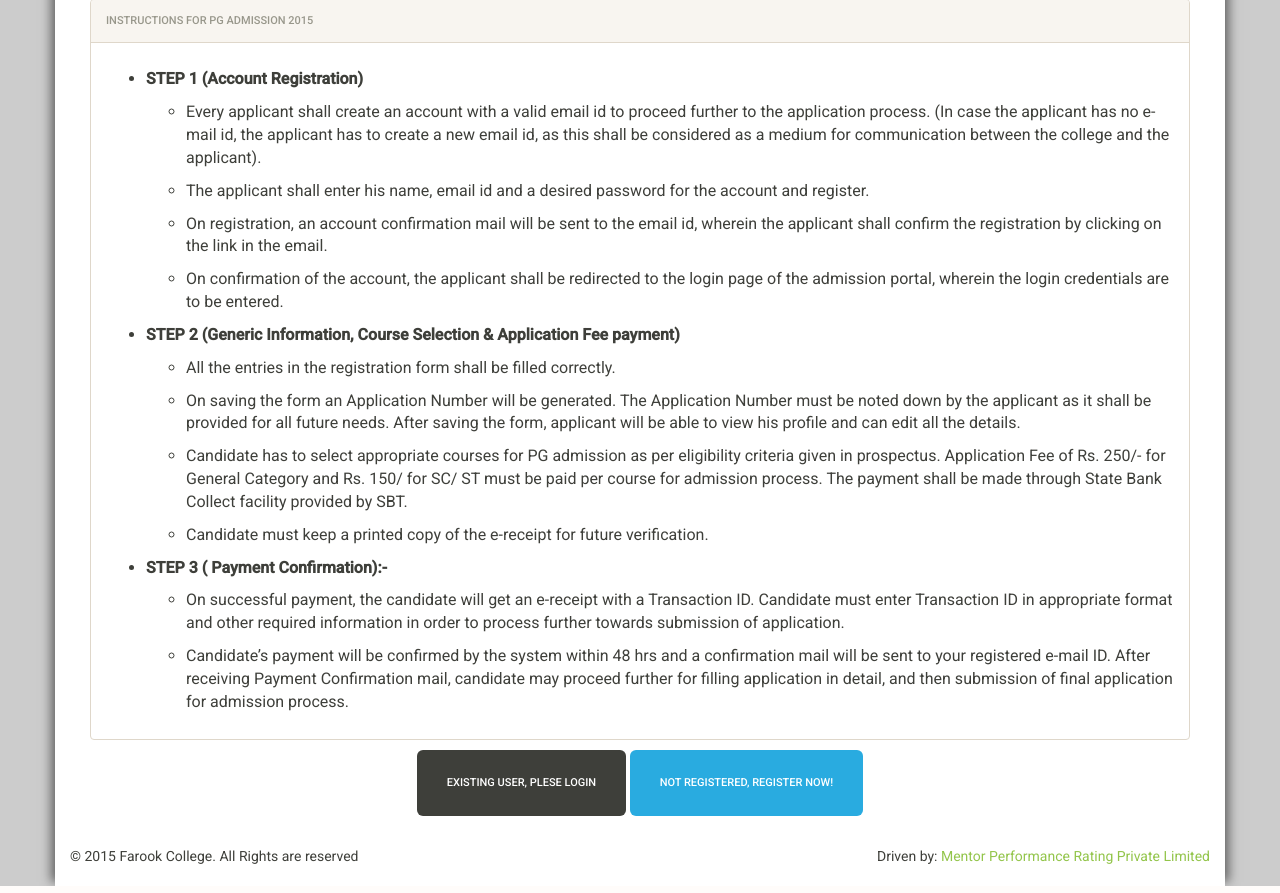
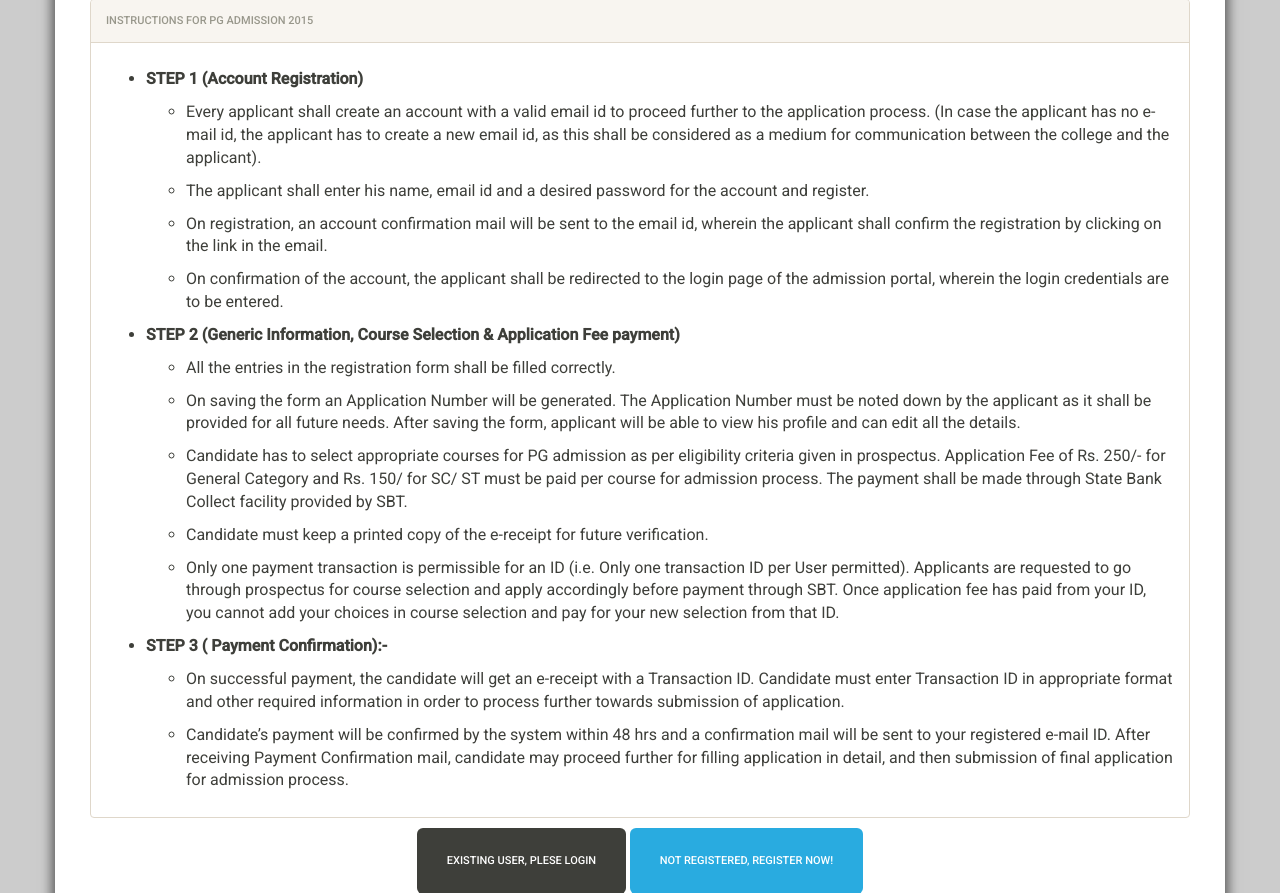
Before and after one commit to jeenamadhavan/mespg, a CakePHP app: the page made by app/View/Pages/index.ctp in a window 1280 px wide. Shown: the part 576-1469 px from the top of the page. Run offline with PHP 8.4 and a stand-in for CakePHP, Linux system fonts and the light colour scheme; the template is opened without the code that fills it, so the values that code supplies are empty; some libraries are stand-ins or nearby versions.

Commit message:
payment instruction

```diff
--- a/app/View/Pages/index.ctp
+++ b/app/View/Pages/index.ctp
@@ -40,6 +40,8 @@ $randnum=rand ( 1 ,5 );
                             <li>On saving the form an Application Number will be generated. The Application Number must be noted down by the applicant as it shall be provided for all future needs. After saving the form, applicant will be able to view his profile and can edit all the details.</li>
                             <li>Candidate has to select appropriate courses for PG admission as per eligibility criteria given in prospectus. Application Fee of Rs. 250/- for General Category and Rs. 150/ for SC/ ST must be paid per course for admission process. The payment shall be made through State Bank Collect facility provided by SBT.</li>
                             <li>Candidate must keep a printed copy of the e-receipt for future verification.</li>
+                            <li>Only one payment transaction is permissible for an ID (i.e. Only one transaction ID per User permitted). Applicants are requested to go through prospectus for course selection and apply accordingly before payment through SBT.  Once application fee has paid from your ID, you cannot add your choices in course selection and pay for your new selection from that ID.</li>
+
                         </ul>
                     </li>
                     <li>
```
